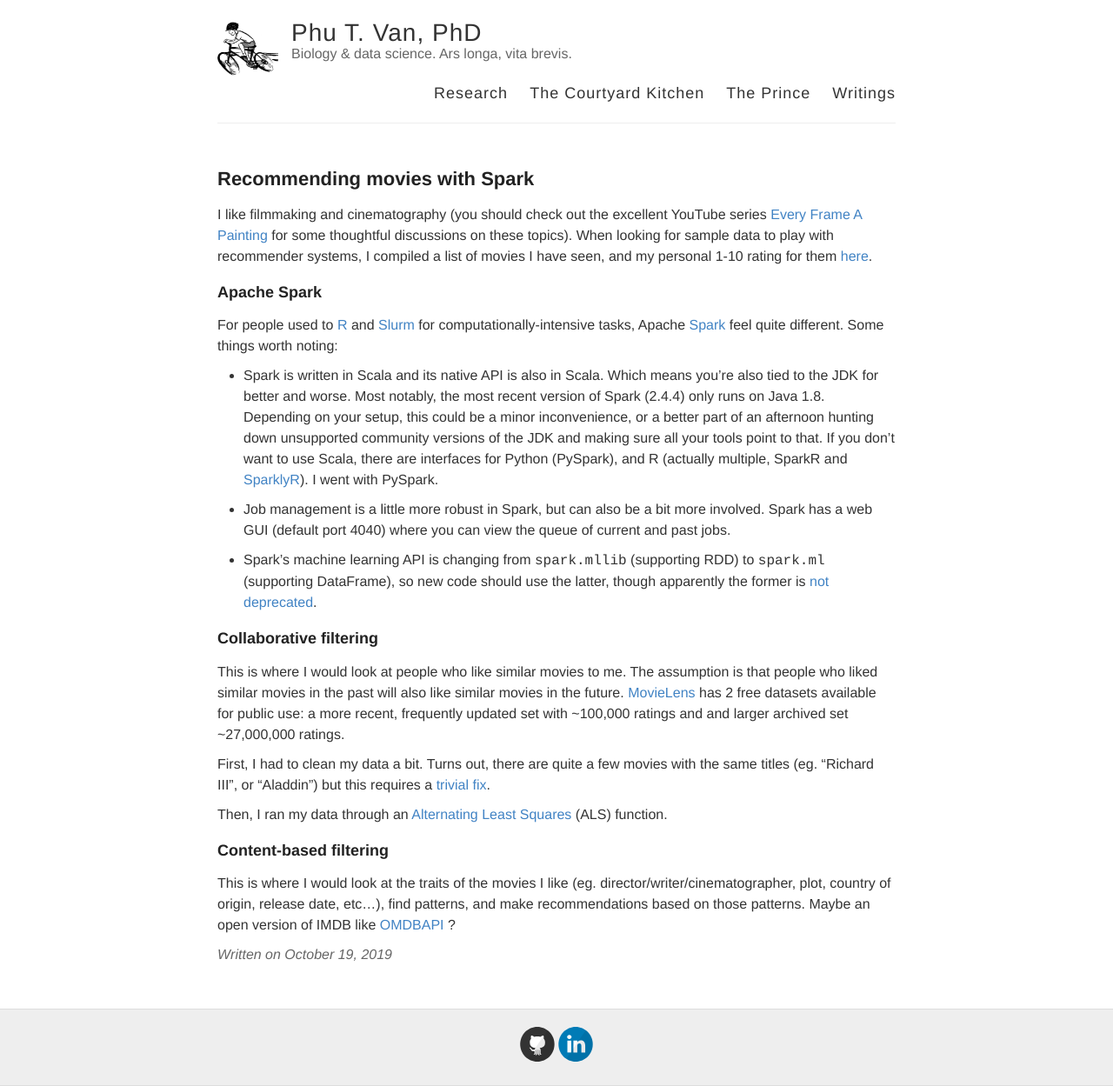
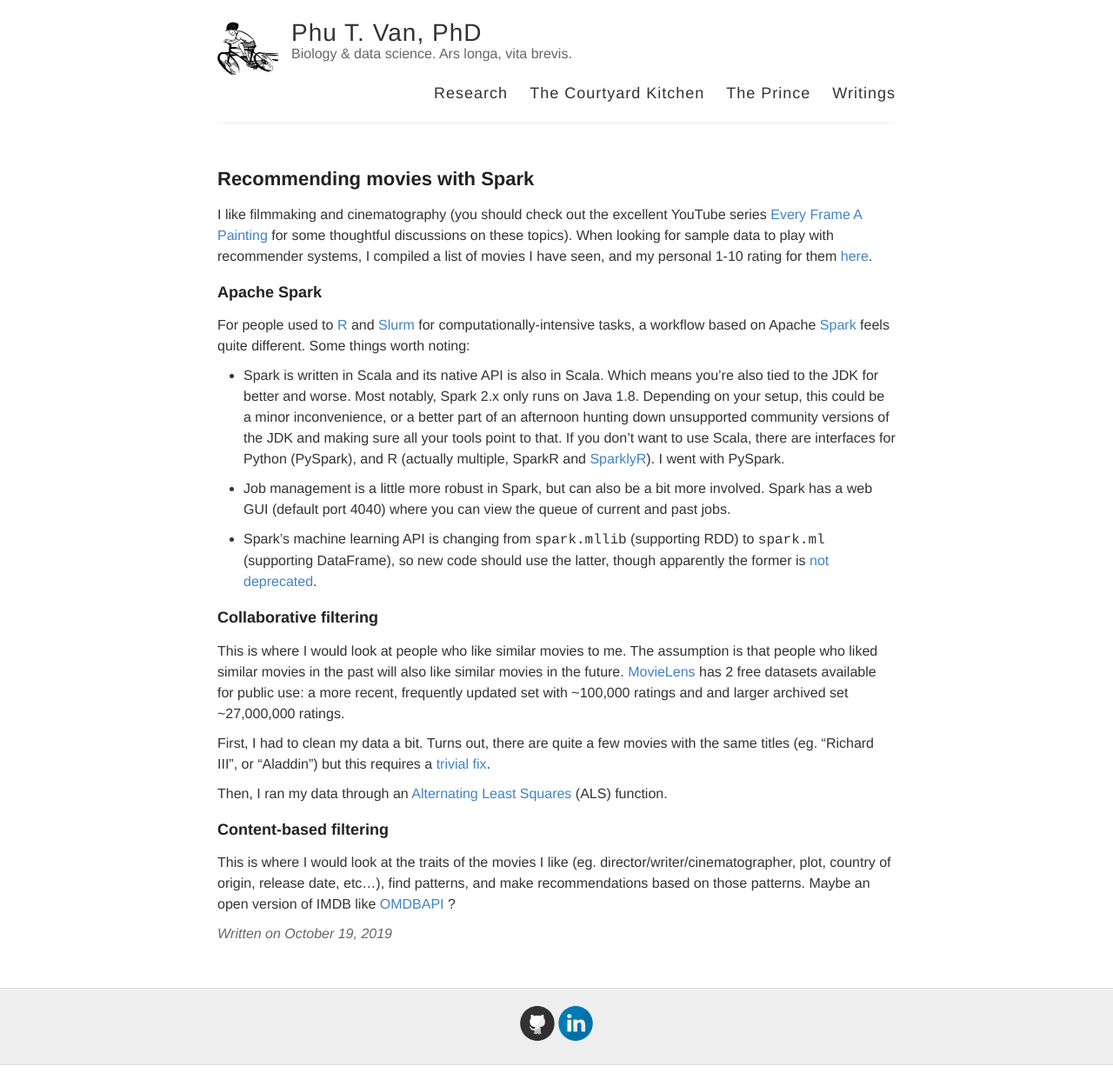
Before and after one commit to ptvan/ptvan.github.io, a Jekyll site: the page built from _posts/2019-10-19-movie-recommender-systems.md, in a window 1280 px wide. Shown: the whole page at 87% size. Built offline with Jekyll 4.4.1, drawn with Linux system fonts in a browser that asks for light colours; after the commit the page ends 1225 px from its top, so only the background shows below that.

Commit message:
updated movie recommender post

```diff
--- a/_posts/2019-10-19-movie-recommender-systems.md
+++ b/_posts/2019-10-19-movie-recommender-systems.md
@@ -7,9 +7,9 @@
 
 ### Apache Spark
 
-For people used to [R](https://r-project.org) and [Slurm](https://slurm.schedmd.com/overview.html) for computationally-intensive tasks, Apache [Spark](https://spark.apache.org/) feel quite different. Some things worth noting:
+For people used to [R](https://r-project.org) and [Slurm](https://slurm.schedmd.com/overview.html) for computationally-intensive tasks, a workflow based on Apache [Spark](https://spark.apache.org/) feels quite different. Some things worth noting:
 
-* Spark is written in Scala and its native API is also in Scala. Which means you're also tied to the JDK for better and worse. Most notably, the most recent version of Spark (2.4.4) only runs on Java 1.8. Depending on your setup, this could be a minor inconvenience, or a better part of an afternoon hunting down unsupported community versions of the JDK and making sure all your tools point to that. If you don't want to use Scala, there are interfaces for Python (PySpark), and R (actually multiple, SparkR and [SparklyR](https://spark.rstudio.com/)). I went with PySpark.
+* Spark is written in Scala and its native API is also in Scala. Which means you're also tied to the JDK for better and worse. Most notably, Spark 2.x only runs on Java 1.8. Depending on your setup, this could be a minor inconvenience, or a better part of an afternoon hunting down unsupported community versions of the JDK and making sure all your tools point to that. If you don't want to use Scala, there are interfaces for Python (PySpark), and R (actually multiple, SparkR and [SparklyR](https://spark.rstudio.com/)). I went with PySpark.
 
 * Job management is a little more robust in Spark, but can also be a bit more involved. Spark has a web GUI (default port 4040) where you can view the queue of current and past jobs.
 
```
